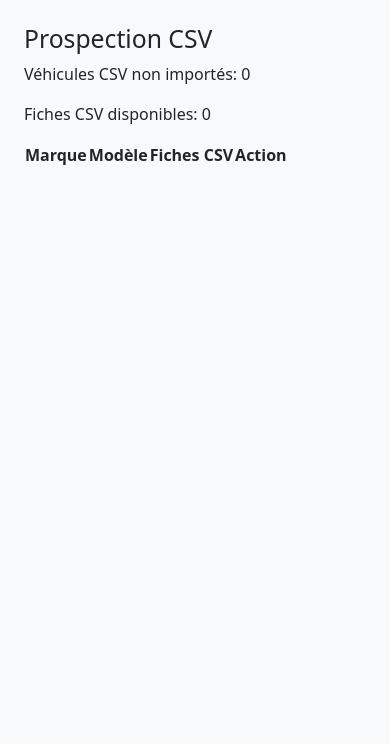
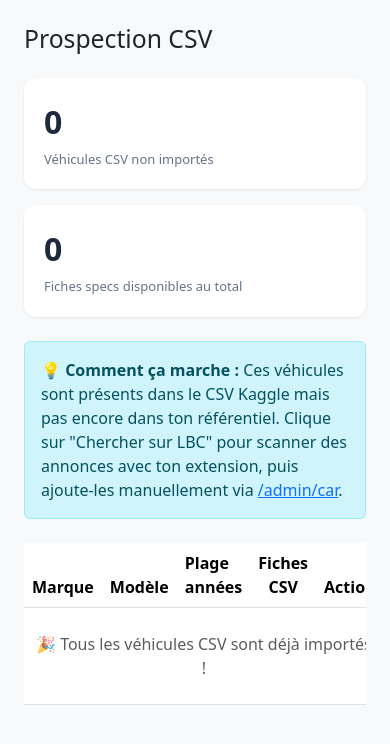
Before and after one commit to malikkaraoui/Co-Pilot, a Flask app: page /admin/csv-prospection in a window 390 px wide. Shown: the top 744 px of the page. Run offline with Flask 3, Linux system fonts and the light colour scheme; a user stored in the database is signed in; lists and menus that the app fills with data are empty; some libraries are stand-ins or nearby versions.

Commit message:
feat(admin): add complete CSV prospection template
Full-featured template with:
- Stat cards (missing vehicles, total specs)
- Responsive table with year range, specs count, LBC links
- Info alert explaining workflow
- Pagination controls
- Empty state message
- Navbar link in sidebar

```diff
--- a/app/admin/templates/admin/base.html
+++ b/app/admin/templates/admin/base.html
@@ -63,6 +63,8 @@
              href="{{ url_for('admin.car') }}">Vehicules</a>
           <a class="nav-link {% if request.endpoint == 'admin.database' %}active{% endif %}"
              href="{{ url_for('admin.database') }}">Base Vehicules</a>
+          <a class="nav-link {% if request.endpoint == 'admin.csv_prospection' %}active{% endif %}"
+             href="{{ url_for('admin.csv_prospection') }}">📊 Prospection CSV</a>
           <a class="nav-link {% if request.endpoint == 'admin.errors' %}active{% endif %}"
              href="{{ url_for('admin.errors') }}">Logs erreurs</a>
           <a class="nav-link {% if request.endpoint == 'admin.pipelines' %}active{% endif %}"
--- a/app/admin/templates/admin/csv_prospection.html
+++ b/app/admin/templates/admin/csv_prospection.html
@@ -1,18 +1,103 @@
 {% extends "admin/base.html" %}
 {% block title %}Prospection CSV - Co-Pilot Admin{% endblock %}
+
 {% block content %}
-<h2>Prospection CSV</h2>
-<p>Véhicules CSV non importés: {{ total_missing }}</p>
-<p>Fiches CSV disponibles: {{ total_specs }}</p>
-<table>
-  <tr><th>Marque</th><th>Modèle</th><th>Fiches CSV</th><th>Action</th></tr>
+<h2 class="mb-4">Prospection CSV</h2>
+
+<!-- Stat cards -->
+<div class="row g-3 mb-4">
+  <div class="col-md-6">
+    <div class="stat-card">
+      <div class="stat-value">{{ total_missing }}</div>
+      <div class="stat-label">Véhicules CSV non importés</div>
+    </div>
+  </div>
+  <div class="col-md-6">
+    <div class="stat-card">
+      <div class="stat-value">{{ total_specs }}</div>
+      <div class="stat-label">Fiches specs disponibles au total</div>
+    </div>
+  </div>
+</div>
+
+<!-- Description -->
+<div class="alert alert-info mb-4">
+  <strong>💡 Comment ça marche :</strong> Ces véhicules sont présents dans le CSV Kaggle mais pas encore dans ton référentiel.
+  Clique sur "Chercher sur LBC" pour scanner des annonces avec ton extension, puis ajoute-les manuellement via <a href="{{ url_for('admin.car') }}">/admin/car</a>.
+</div>
+
+<!-- Tableau -->
+<div class="table-responsive">
+  <table class="table table-hover">
+    <thead>
+      <tr>
+        <th>Marque</th>
+        <th>Modèle</th>
+        <th>Plage années</th>
+        <th class="text-center">Fiches CSV</th>
+        <th class="text-center">Action</th>
+      </tr>
+    </thead>
+    <tbody>
+      {% if missing_vehicles %}
         {% for vehicle in missing_vehicles %}
         <tr>
-    <td>{{ vehicle.brand }}</td>
+          <td><strong>{{ vehicle.brand }}</strong></td>
           <td>{{ vehicle.model }}</td>
-    <td>{{ vehicle.specs_count }}</td>
-    <td><a href="{{ vehicle.lbc_url }}" target="_blank">Chercher sur LBC</a></td>
+          <td>
+            {% if vehicle.year_start and vehicle.year_end %}
+              {{ vehicle.year_start }}-{{ vehicle.year_end }}
+            {% elif vehicle.year_start %}
+              Depuis {{ vehicle.year_start }}
+            {% else %}
+              <span class="text-muted">Non renseigné</span>
+            {% endif %}
+          </td>
+          <td class="text-center">
+            <span class="badge bg-primary">{{ vehicle.specs_count }}</span>
+          </td>
+          <td class="text-center">
+            <a href="{{ vehicle.lbc_url }}"
+               target="_blank"
+               class="btn btn-sm btn-outline-primary"
+               title="Ouvrir la recherche LBC pour {{ vehicle.brand }} {{ vehicle.model }}">
+              🔍 Chercher sur LBC
+            </a>
+          </td>
         </tr>
         {% endfor %}
+      {% else %}
+        <tr>
+          <td colspan="5" class="text-center text-muted py-4">
+            🎉 Tous les véhicules CSV sont déjà importés !
+          </td>
+        </tr>
+      {% endif %}
+    </tbody>
   </table>
+</div>
+
+<!-- Pagination -->
+{% if total_pages > 1 %}
+<nav>
+  <ul class="pagination justify-content-center">
+    {% if page > 1 %}
+    <li class="page-item">
+      <a class="page-link" href="{{ url_for('admin.csv_prospection', page=page-1) }}">Précédent</a>
+    </li>
+    {% endif %}
+
+    <li class="page-item disabled">
+      <span class="page-link">Page {{ page }} / {{ total_pages }}</span>
+    </li>
+
+    {% if page < total_pages %}
+    <li class="page-item">
+      <a class="page-link" href="{{ url_for('admin.csv_prospection', page=page+1) }}">Suivant</a>
+    </li>
+    {% endif %}
+  </ul>
+</nav>
+{% endif %}
+
 {% endblock %}
```
Lines whose indentation alone changed are shown as unchanged.
